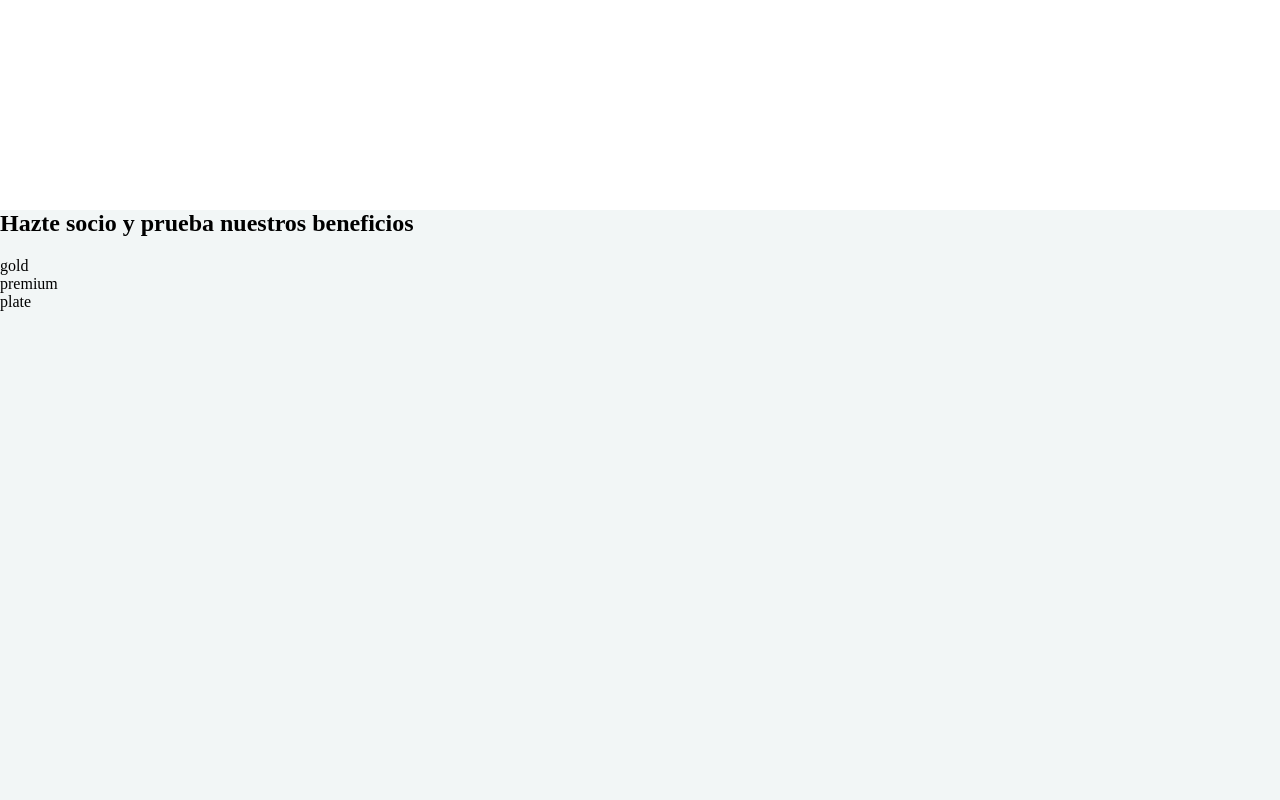
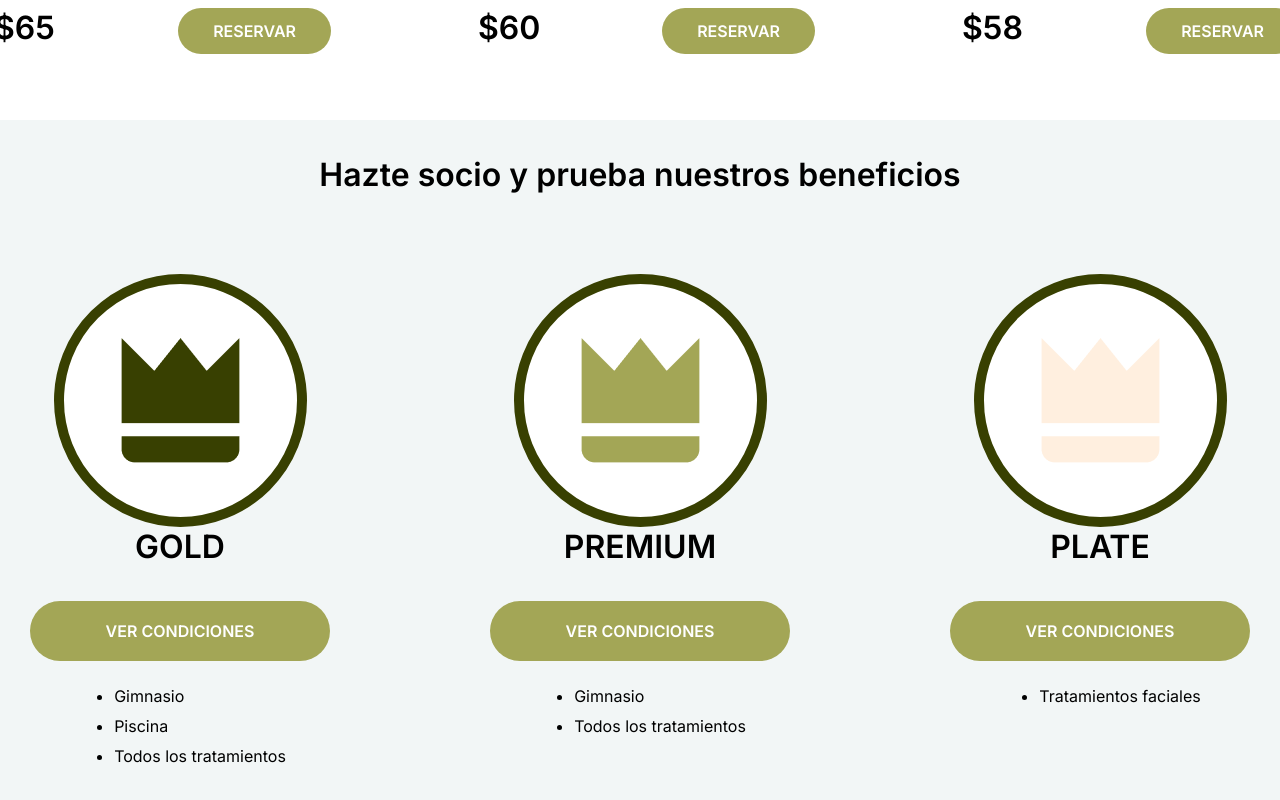
Before and after one commit to emilioale04/laboratorio-css-spa, a plain HTML site: page index.html in a window 1280 px wide. Shown: the part 1640-2440 px from the top of the page. Drawn offline with Linux system fonts and the light colour scheme; a web font is replaced by a local one.

Commit message:
update index.html and styles.css

```diff
--- a/css/styles.css
+++ b/css/styles.css
@@ -29,7 +29,7 @@ body {
     display: inline-block;
     /* en este caso margin y padding funcionan igual (por apariencia) */
     /* padding: 0px 20px 0px 0px; */
-    margin: 0px 30px 0px 0px;
+    margin: 0px 20px 0px 0px;
 }
 
 .menu ul li a {
@@ -93,18 +93,19 @@ body {
     position: absolute;
     margin: 0px;
     padding: 0px;
-    top: 24%;
+    top: 23.5%;
     left: 13%;
 }
 
-.main h2 {
+.main .texto {
     position: absolute;
     font-family: "Inter", sans-serif;
     font-size: 32px;
+    font-weight: 600;
     margin: 0px;
     padding: 0px;
-    top: 45%;
-    left: 13%;
+    top: 44%;
+    left: 12.5%;
     width: 35%;
 }
 
@@ -127,12 +128,21 @@ body {
     padding: 0px 10px 0px 10px;
 }
 
+.reserva .texto-reserva {
+    padding: 0px 30px 0px 0px;
+}
+
+.reserva .texto-codigo {
+    width: 195px;
+    padding: 0px 10px 0px 35px;
+}
+
 .reserva .input-reserva {
-    width: 275px;
+    width: 277px;
 }
 
 .reserva .input-codigo {
-    width: 200px;
+    width: 195px;
 }
 
 .input-field::placeholder {
@@ -153,20 +163,22 @@ body {
 }
 
 .masajes {
-    height: 600px;
+    height: 630px;
     width: 100%;
     background-color: #FFFFFF;
+    box-sizing: content-box;
 }
 
 .masajes-opciones {
-    margin: 100px 0px 0px 0px;
+    padding: 100px 0px 0px 0px;
     display: flex;
+    justify-content: center;
+    gap: 134px;
 }
 
 
 .masaje-cont {
     width: 350px;
-    /* border-radius: 15px 15px 0px 0px; */
 }
 
 .masajes-titulo {
@@ -175,8 +187,8 @@ body {
     font-weight: 600;
     font-size: 32px;
     background-color: #A3A656;
-    width: 350px;
     border-radius: 15px 15px 0px 0px;
+    padding: 21px 0px;
     display: flex;
     flex-direction: column;
     align-items: center;
@@ -185,11 +197,10 @@ body {
 .masajes-desc {
     font-family: "Inter", sans-serif;
     font-size: 16px;
-    width: 350px;
+    margin: 14px 0px;
 }
 
 .masajes-footer {
-    width: 350px;
     display: flex;
     justify-content: space-between;
 }
@@ -200,6 +211,7 @@ body {
     font-weight: 600;
     font-size: 32px;
     display: inline-flex;
+    padding-left: 13px;
 }
 .masajes-reservar {
     font-weight: 600;
@@ -207,7 +219,7 @@ body {
     border-radius: 35px;
     background-color: #A3A656;
     display: inline-flex;
-    padding: 10px
+    padding: 13px 35px;
 }
 
 
@@ -215,6 +227,75 @@ body {
     height: 770px;
     width: 100%;
     background-color: #F2F6F6;
+    display: flex;
+    align-items: center;
+    flex-direction: column;
+}
+
+.niveles-titulo {
+    font-family: "Inter", sans-serif;
+    font-weight: 600;
+    font-size: 32px;
+    padding: 35px 0px 0px 0px;
+}
+
+.niveles-opciones {
+    display: flex;
+    justify-content: center;
+    gap: 160px;
+    padding: 80px 0px 0px 0px;
+}
+
+.nivel-cont {
+    width: 300px;
+    display: flex;
+    align-items: center;
+    flex-direction: column;
+}
+
+.nivel-icono {
+    border-radius: 50%;
+    border: 10px solid #384001;
+    display: flex;
+    align-items: center;
+    justify-content: center;
+    width: 233px;
+    height: 233px;
+    background-color: #FFFFFF;
+}
+
+.nivel-titulo {
+    font-family: "Inter", sans-serif;
+    font-weight: 600;
+    font-size: 32px;
+    text-transform: uppercase;
+    display: flex;
+    align-items: center;
+    flex-direction: column;
+}
+
+.nivel-boton {
+    color: #FFFFFF;
+    background-color: #A3A656;
+    border-radius: 35px;
+    display: flex;
+    justify-content: center;
+    align-items: center;
+    margin-top: 10px;
+    font-weight: 600;
+    height: 60px;
+    width: 100%;
+    margin: 35px 0px 0px 0px;
+}
+
+.nivel-beneficios ul {
+    margin: 25px 0px 0px 0px;
+}
+
+.nivel-beneficios li {
+    font-family: "Inter", sans-serif;
+    font-size: 16px;
+    margin: 0px 0px 10px 0px;
 }
 
 
@@ -286,3 +367,15 @@ body {
     font-style: normal;
     text-transform: uppercase;
 }
+
+.menu-footer ul li a:hover, .menu ul li a:hover {
+    color: #FFFF00;
+}
+
+.menu-footer ul li a:hover {
+    color: #FFFF00;
+}
+
+.nivel-boton:hover, .masajes-reservar:hover {
+    background-color: #384001;
+}
--- a/index.html
+++ b/index.html
@@ -42,15 +42,15 @@
             <div class="main">
                 <img src="images/main.png" alt="">
                 <h1 class="romanesco-96">SPA - Todos</h1>
-                <h2>Regálate un momento de paz y consiente a tu piel en el mejor lugar</h2>
+                <div class="texto">Regálate un momento de paz y consiente a tu piel en el mejor lugar</div>
             </div>
         </section>
         <section>
             <div class="reserva">
                 <form action="" class="form-reserva">
-                    <label for="reserva" class="menu-font">Reserva tu cita:</label>
+                    <label for="reserva" class="texto-reserva menu-font">Reserva tu cita:</label>
                     <input type="text" name="" class="input-field input-reserva">
-                    <label for="codigo" class="menu-font">Código Promocional:</label>
+                    <label for="codigo" class="texto-codigo menu-font">Código Promocional:</label>
                     <input type="text" name="" class="input-field input-codigo" placeholder="CODIGO">
                 </form>
             </div>
@@ -90,11 +90,46 @@
         </section>
         <section>
             <div class="niveles">
-                <h1>Hazte socio y prueba nuestros beneficios</h1>
-                <div>
-                    <div>gold</div>
-                    <div>premium</div>
-                    <div>plate</div>
+                <div class="niveles-titulo">Hazte socio y prueba nuestros beneficios</div>
+                <div class="niveles-opciones">
+                    <div class="nivel-cont">
+                        <div class="nivel-icono">
+                            <img src="images/gold.png" alt="">
+                        </div>
+                        <div class="nivel-titulo">gold</div>
+                        <div class="nivel-boton menu-font">ver condiciones</div>
+                        <div class="nivel-beneficios">
+                            <ul>
+                                <li>Gimnasio</li>
+                                <li>Piscina</li>
+                                <li>Todos los tratamientos</li>
+                            </ul>
+                        </div>
+                    </div>
+                    <div class="nivel-cont">
+                        <div class="nivel-icono">
+                            <img src="images/premium.png" alt="">
+                        </div>
+                        <div class="nivel-titulo">premium</div>
+                        <div class="nivel-boton menu-font">ver condiciones</div>
+                        <div class="nivel-beneficios">
+                            <ul>
+                                <li>Gimnasio</li>
+                                <li>Todos los tratamientos</li>
+                            </ul>
+                        </div>
+                    </div>
+                    <div class="nivel-cont">
+                        <div class="nivel-icono">
+                            <img src="images/plate.png" alt="">
+                        </div>                        <div class="nivel-titulo">plate</div>
+                        <div class="nivel-boton menu-font">ver condiciones</div>
+                        <div class="nivel-beneficios">
+                            <ul>
+                                <li>Tratamientos faciales</li>
+                            </ul>
+                        </div>
+                    </div>
                 </div>
             </div>
         </section>
```
